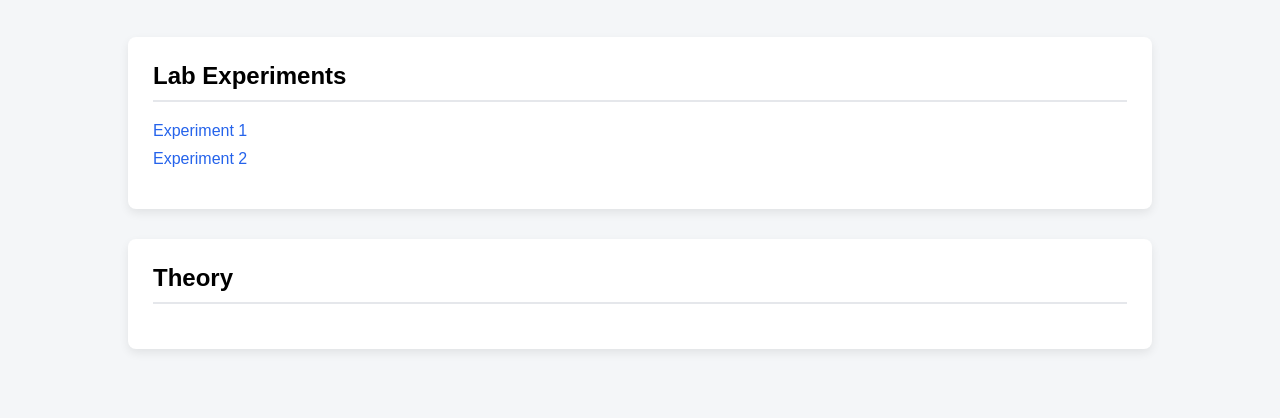
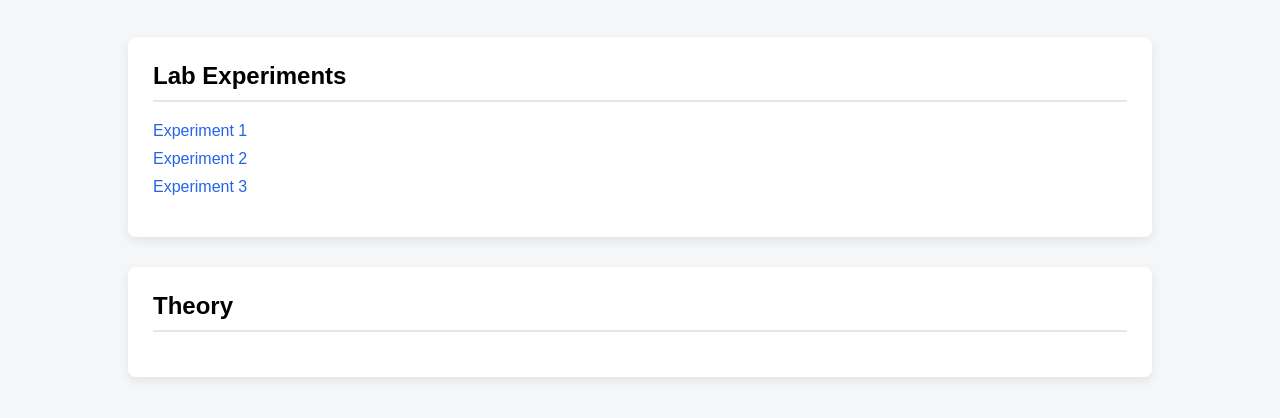
Before and after one commit to Ronak25034/Containerization, a plain HTML site: page index.html in a window 1280 px wide. Shown: the part 100-518 px from the top of the page. Drawn offline with Linux system fonts and the light colour scheme.

Commit message:
HTML file

```diff
--- a/index.html
+++ b/index.html
@@ -71,6 +71,7 @@
             <ul>
                 <li><a href="Lab/Experiment1/">Experiment 1</a></li>
                 <li><a href="Lab/Experiment2/">Experiment 2</a></li>
+                <li><a href="Lab/Experiment3/">Experiment 3</a></li>
 
             </ul>
         </div>
```
